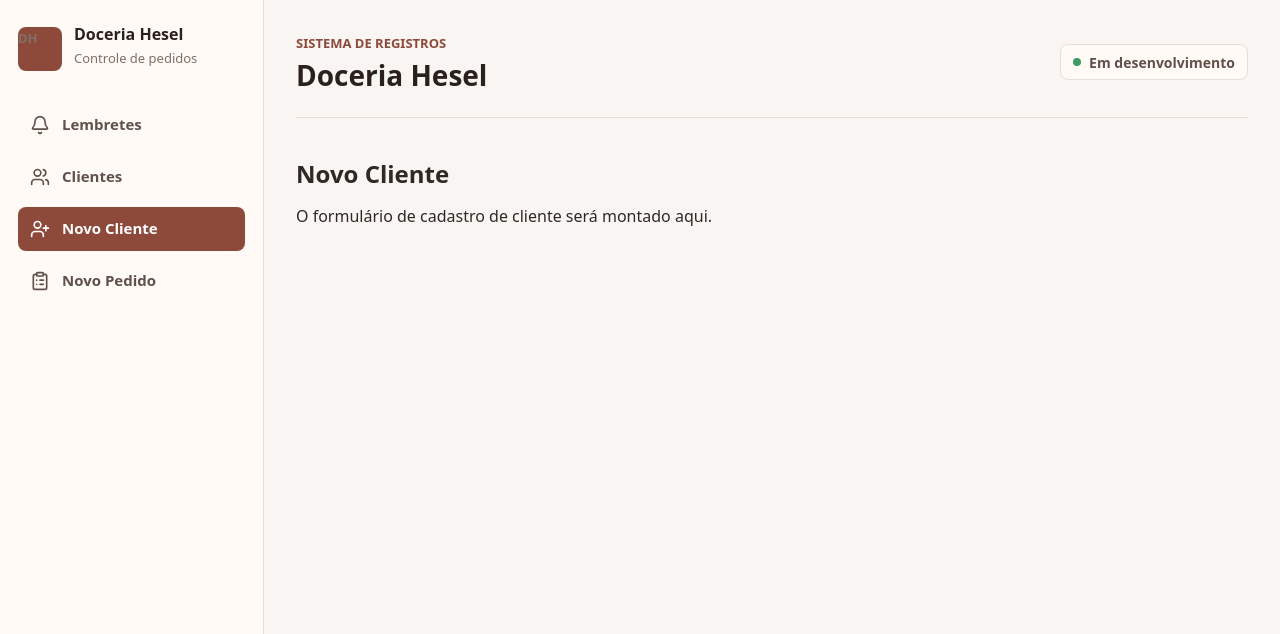
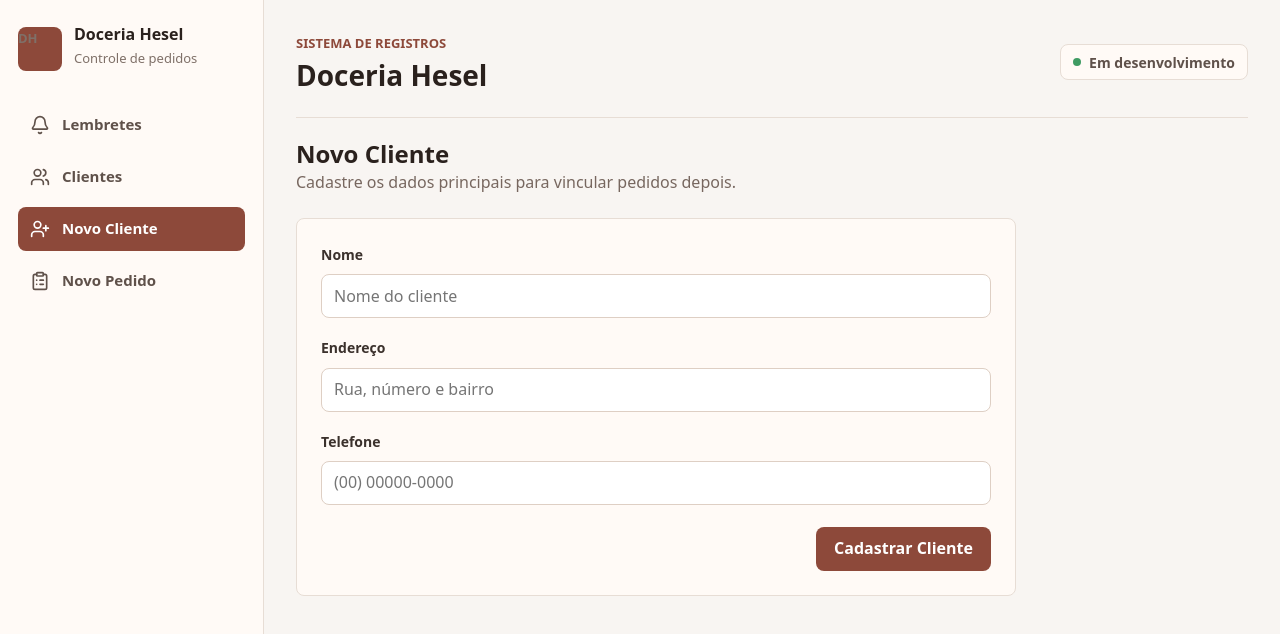
Before and after one commit to EdSantiag0/doceria-hesel, a React (Vite) app in the folder confectionery-crm/: page /novo-cliente in a window 1280 px wide. Shown: the top 634 px of the page. Built offline with nearby package versions, Linux system fonts and the light colour scheme.

Commit message:
feat: Clients e ClientCard criados

```diff
--- /dev/null
+++ b/confectionery-crm/src/components/ClientCard/ClientCard.css
@@ -0,0 +1,37 @@
+.client-card {
+  display: flex;
+  align-items: center;
+  justify-content: space-between;
+  gap: 16px;
+  border: 1px solid #e7ddd5;
+  border-radius: 8px;
+  background: #fffaf6;
+  padding: 16px;
+}
+
+.client-card h3 {
+  margin: 0 0 4px;
+  color: #2a211d;
+  font-size: 17px;
+}
+
+.client-card p {
+  margin: 0;
+  color: #77675f;
+  font-size: 14px;
+}
+
+.client-card__phone {
+  color: #8d493a;
+  font-size: 14px;
+  font-weight: 700;
+  text-decoration: none;
+  white-space: nowrap;
+}
+
+@media (max-width: 620px) {
+  .client-card {
+    align-items: flex-start;
+    flex-direction: column;
+  }
+}
--- /dev/null
+++ b/confectionery-crm/src/components/ClientCard/index.tsx
@@ -0,0 +1,21 @@
+import type { Client } from '../../types/Client'
+import './ClientCard.css'
+
+interface ClientCardProps {
+  client: Client
+}
+
+export function ClientCard({ client }: ClientCardProps) {
+  return (
+    <article className="client-card">
+      <div>
+        <h3>{client.name}</h3>
+        <p>{client.address}</p>
+      </div>
+
+      <a href={`tel:${client.phone}`} className="client-card__phone">
+        {client.phone}
+      </a>
+    </article>
+  )
+}
--- /dev/null
+++ b/confectionery-crm/src/components/FormInput/FormInput.css
@@ -0,0 +1,40 @@
+.form-input {
+  display: flex;
+  flex-direction: column;
+  gap: 8px;
+}
+
+.form-input span {
+  color: #3b312c;
+  font-size: 14px;
+  font-weight: 700;
+}
+
+.form-input input {
+  min-height: 44px;
+  width: 100%;
+  border: 1px solid #decfc4;
+  border-radius: 8px;
+  background: #fff;
+  color: #2f2926;
+  font: inherit;
+  padding: 0 12px;
+  outline: none;
+  transition:
+    border-color 160ms ease,
+    box-shadow 160ms ease;
+}
+
+.form-input input:focus {
+  border-color: #8d493a;
+  box-shadow: 0 0 0 3px rgba(141, 73, 58, 0.14);
+}
+
+.form-input input[aria-invalid='true'] {
+  border-color: #b42318;
+}
+
+.form-input small {
+  color: #b42318;
+  font-size: 13px;
+}
--- /dev/null
+++ b/confectionery-crm/src/components/FormInput/index.tsx
@@ -0,0 +1,19 @@
+import type { InputHTMLAttributes } from 'react'
+import './FormInput.css'
+
+interface FormInputProps extends InputHTMLAttributes<HTMLInputElement> {
+  label: string
+  error?: string
+}
+
+export function FormInput({ id, label, error, ...props }: FormInputProps) {
+  const inputId = id ?? props.name
+
+  return (
+    <label className="form-input" htmlFor={inputId}>
+      <span>{label}</span>
+      <input id={inputId} aria-invalid={Boolean(error)} {...props} />
+      {error ? <small>{error}</small> : null}
+    </label>
+  )
+}
--- /dev/null
+++ b/confectionery-crm/src/pages/Clients/Clients.css
@@ -0,0 +1,80 @@
+.clients-page {
+  display: flex;
+  width: min(840px, 100%);
+  flex-direction: column;
+  gap: 18px;
+}
+
+.clients-page__heading {
+  display: flex;
+  align-items: flex-start;
+  justify-content: space-between;
+  gap: 18px;
+}
+
+.clients-page__heading h2 {
+  margin: 0 0 6px;
+  color: #2a211d;
+  font-size: 24px;
+}
+
+.clients-page__heading p {
+  margin: 0;
+  color: #77675f;
+}
+
+.clients-page__heading span {
+  border: 1px solid #e7ddd5;
+  border-radius: 8px;
+  background: #fffaf6;
+  color: #5f514a;
+  padding: 6px 10px;
+  font-size: 14px;
+  font-weight: 700;
+  white-space: nowrap;
+}
+
+.clients-page__search {
+  min-height: 44px;
+  width: 100%;
+  border: 1px solid #decfc4;
+  border-radius: 8px;
+  background: #fff;
+  color: #2f2926;
+  font: inherit;
+  padding: 0 12px;
+  outline: none;
+}
+
+.clients-page__search:focus {
+  border-color: #8d493a;
+  box-shadow: 0 0 0 3px rgba(141, 73, 58, 0.14);
+}
+
+.clients-page__list {
+  display: grid;
+  gap: 12px;
+}
+
+.clients-page__empty {
+  border: 1px dashed #decfc4;
+  border-radius: 8px;
+  background: #fffaf6;
+  padding: 24px;
+  text-align: center;
+}
+
+.clients-page__empty strong {
+  color: #2a211d;
+}
+
+.clients-page__empty p {
+  margin: 6px 0 0;
+  color: #77675f;
+}
+
+@media (max-width: 620px) {
+  .clients-page__heading {
+    flex-direction: column;
+  }
+}
--- a/confectionery-crm/src/pages/Clients/index.tsx
+++ b/confectionery-crm/src/pages/Clients/index.tsx
@@ -1,8 +1,55 @@
+import { useMemo, useState } from 'react'
+import { ClientCard } from '../../components/ClientCard'
+import { getClients } from '../../services/clientStorage'
+import './Clients.css'
+
 export function Clients() {
+  const [search, setSearch] = useState('')
+  const [clients] = useState(() => getClients())
+
+  const filteredClients = useMemo(() => {
+    const normalizedSearch = search.trim().toLowerCase()
+
+    if (!normalizedSearch) {
+      return clients
+    }
+
+    return clients.filter((client) =>
+      client.name.toLowerCase().includes(normalizedSearch),
+    )
+  }, [clients, search])
+
   return (
-    <div>
-      <h2>Clientes</h2>
-      <p>Lista de clientes, pesquisa e edição ficarão nesta página.</p>
+    <div className="clients-page">
+      <div className="clients-page__heading">
+        <div>
+          <h2>Clientes</h2>
+          <p>Consulte os clientes cadastrados e encontre pelo nome.</p>
+        </div>
+
+        <span>{clients.length} cliente(s)</span>
+      </div>
+
+      <input
+        className="clients-page__search"
+        type="search"
+        placeholder="Pesquisar cliente pelo nome"
+        value={search}
+        onChange={(event) => setSearch(event.target.value)}
+      />
+
+      <div className="clients-page__list">
+        {filteredClients.length > 0 ? (
+          filteredClients.map((client) => (
+            <ClientCard key={client.id} client={client} />
+          ))
+        ) : (
+          <div className="clients-page__empty">
+            <strong>Nenhum cliente encontrado.</strong>
+            <p>Cadastre um novo cliente ou ajuste a pesquisa.</p>
+          </div>
+        )}
+      </div>
     </div>
   )
 }
--- /dev/null
+++ b/confectionery-crm/src/pages/NewClient/NewClient.css
@@ -0,0 +1,50 @@
+.new-client-page {
+  width: min(720px, 100%);
+}
+
+.new-client-page__heading {
+  margin-bottom: 24px;
+}
+
+.new-client-page__heading h2 {
+  margin: 0 0 6px;
+  color: #2a211d;
+  font-size: 24px;
+}
+
+.new-client-page__heading p {
+  margin: 0;
+  color: #77675f;
+}
+
+.new-client-form {
+  display: grid;
+  gap: 18px;
+  border: 1px solid #e7ddd5;
+  border-radius: 8px;
+  background: #fffaf6;
+  padding: 24px;
+}
+
+.new-client-form__actions {
+  display: flex;
+  justify-content: flex-end;
+  margin-top: 4px;
+}
+
+.new-client-form__actions button {
+  min-height: 44px;
+  border: 0;
+  border-radius: 8px;
+  background: #8d493a;
+  color: #fff;
+  cursor: pointer;
+  font: inherit;
+  font-weight: 700;
+  padding: 0 18px;
+  transition: background-color 160ms ease;
+}
+
+.new-client-form__actions button:hover {
+  background: #7b3f32;
+}
--- a/confectionery-crm/src/pages/NewClient/index.tsx
+++ b/confectionery-crm/src/pages/NewClient/index.tsx
@@ -1,8 +1,115 @@
+import { useState } from 'react'
+import type { FormEvent } from 'react'
+import { useNavigate } from 'react-router-dom'
+import { FormInput } from '../../components/FormInput'
+import { createClient } from '../../services/clientStorage'
+import './NewClient.css'
+
+interface ClientFormData {
+  name: string
+  address: string
+  phone: string
+}
+
+const initialFormData: ClientFormData = {
+  name: '',
+  address: '',
+  phone: '',
+}
+
 export function NewClient() {
+  const navigate = useNavigate()
+  const [formData, setFormData] = useState(initialFormData)
+  const [errors, setErrors] = useState<Partial<ClientFormData>>({})
+
+  function updateField(field: keyof ClientFormData, value: string) {
+    setFormData((currentFormData) => ({
+      ...currentFormData,
+      [field]: value,
+    }))
+
+    setErrors((currentErrors) => ({
+      ...currentErrors,
+      [field]: undefined,
+    }))
+  }
+
+  function validateForm() {
+    const nextErrors: Partial<ClientFormData> = {}
+
+    if (!formData.name.trim()) {
+      nextErrors.name = 'Informe o nome do cliente.'
+    }
+
+    if (!formData.address.trim()) {
+      nextErrors.address = 'Informe o endereço do cliente.'
+    }
+
+    if (!formData.phone.trim()) {
+      nextErrors.phone = 'Informe o telefone do cliente.'
+    }
+
+    setErrors(nextErrors)
+
+    return Object.keys(nextErrors).length === 0
+  }
+
+  function handleSubmit(event: FormEvent<HTMLFormElement>) {
+    event.preventDefault()
+
+    if (!validateForm()) {
+      return
+    }
+
+    createClient({
+      name: formData.name.trim(),
+      address: formData.address.trim(),
+      phone: formData.phone.trim(),
+    })
+
+    setFormData(initialFormData)
+    navigate('/clientes')
+  }
+
   return (
-    <div>
-      <h2>Novo Cliente</h2>
-      <p>O formulário de cadastro de cliente será montado aqui.</p>
+    <div className="new-client-page">
+      <div className="new-client-page__heading">
+        <h2>Novo Cliente</h2>
+        <p>Cadastre os dados principais para vincular pedidos depois.</p>
+      </div>
+
+      <form className="new-client-form" onSubmit={handleSubmit}>
+        <FormInput
+          label="Nome"
+          name="name"
+          placeholder="Nome do cliente"
+          value={formData.name}
+          error={errors.name}
+          onChange={(event) => updateField('name', event.target.value)}
+        />
+
+        <FormInput
+          label="Endereço"
+          name="address"
+          placeholder="Rua, número e bairro"
+          value={formData.address}
+          error={errors.address}
+          onChange={(event) => updateField('address', event.target.value)}
+        />
+
+        <FormInput
+          label="Telefone"
+          name="phone"
+          placeholder="(00) 00000-0000"
+          value={formData.phone}
+          error={errors.phone}
+          onChange={(event) => updateField('phone', event.target.value)}
+        />
+
+        <div className="new-client-form__actions">
+          <button type="submit">Cadastrar Cliente</button>
+        </div>
+      </form>
     </div>
   )
 }
--- /dev/null
+++ b/confectionery-crm/src/services/clientStorage.ts
@@ -0,0 +1,39 @@
+import type { Client, CreateClientInput } from '../types/Client'
+
+const CLIENTS_STORAGE_KEY = 'doceria-hesel:clients'
+
+function readClients(): Client[] {
+  const storedClients = localStorage.getItem(CLIENTS_STORAGE_KEY)
+
+  if (!storedClients) {
+    return []
+  }
+
+  try {
+    return JSON.parse(storedClients) as Client[]
+  } catch {
+    return []
+  }
+}
+
+function saveClients(clients: Client[]) {
+  localStorage.setItem(CLIENTS_STORAGE_KEY, JSON.stringify(clients))
+}
+
+export function getClients() {
+  return readClients()
+}
+
+export function createClient(input: CreateClientInput) {
+  const now = new Date().toISOString()
+  const client: Client = {
+    id: crypto.randomUUID(),
+    ...input,
+    createdAt: now,
+  }
+
+  const clients = readClients()
+  saveClients([client, ...clients])
+
+  return client
+}
```
